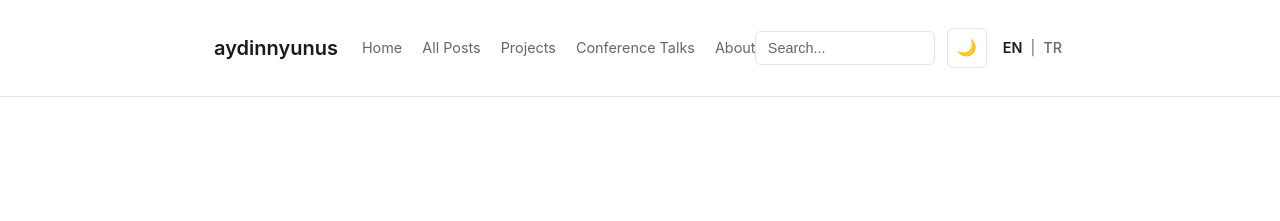
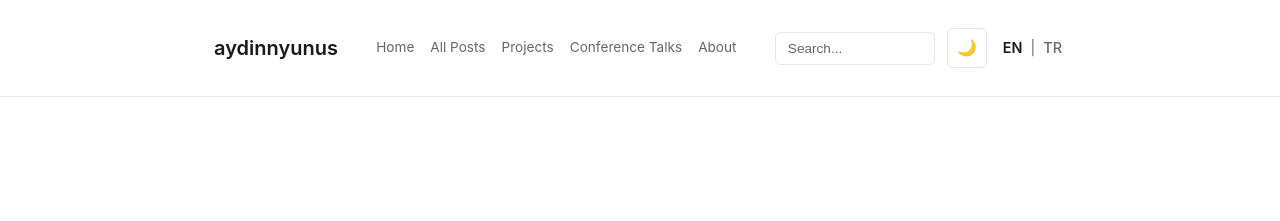
Before and after one commit to aydinnyunus/aydinnyunus.github.io, a Jekyll site: the page built from index.html, in a window 1280 px wide. Shown: the top 221 px of the page. Built offline with Jekyll 4.4.1, drawn with Linux system fonts in a browser that asks for light colours.

Commit message:
Fix header text truncation by optimizing spacing and font sizes

```diff
--- a/assets/css/main.css
+++ b/assets/css/main.css
@@ -68,7 +68,7 @@ body {
   justify-content: space-between;
   align-items: center;
   position: relative;
-  gap: 1.5rem;
+  gap: 1rem;
 }
 
 .site-title {
@@ -83,20 +83,21 @@ body {
 
 .site-nav {
   display: flex;
-  gap: 1.25rem;
+  gap: 1rem;
   align-items: center;
   flex-wrap: nowrap;
-  flex-shrink: 1;
+  flex-shrink: 0;
   min-width: 0;
 }
 
 .site-nav a {
   color: var(--text-secondary);
   text-decoration: none;
-  font-size: 0.9rem;
+  font-size: 0.85rem;
   transition: color 0.3s ease;
   position: relative;
   white-space: nowrap;
+  flex-shrink: 0;
 }
 
 .site-nav a:hover {
@@ -163,9 +164,9 @@ body {
 }
 
 .header-search-input {
-  width: 180px;
+  width: 160px;
   padding: 0.5rem 2.5rem 0.5rem 0.75rem;
-  font-size: 0.9rem;
+  font-size: 0.85rem;
   border: 1px solid var(--border-color);
   border-radius: 6px;
   background-color: var(--card-bg);
@@ -173,7 +174,7 @@ body {
   transition: all 0.3s ease;
   outline: none;
   flex-shrink: 1;
-  min-width: 120px;
+  min-width: 100px;
 }
 
 .header-search-input::placeholder {
@@ -181,7 +182,7 @@ body {
 }
 
 .header-search-input:focus {
-  width: 220px;
+  width: 200px;
   border-color: var(--link-color);
   box-shadow: 0 0 0 3px rgba(37, 99, 235, 0.1);
 }
```
